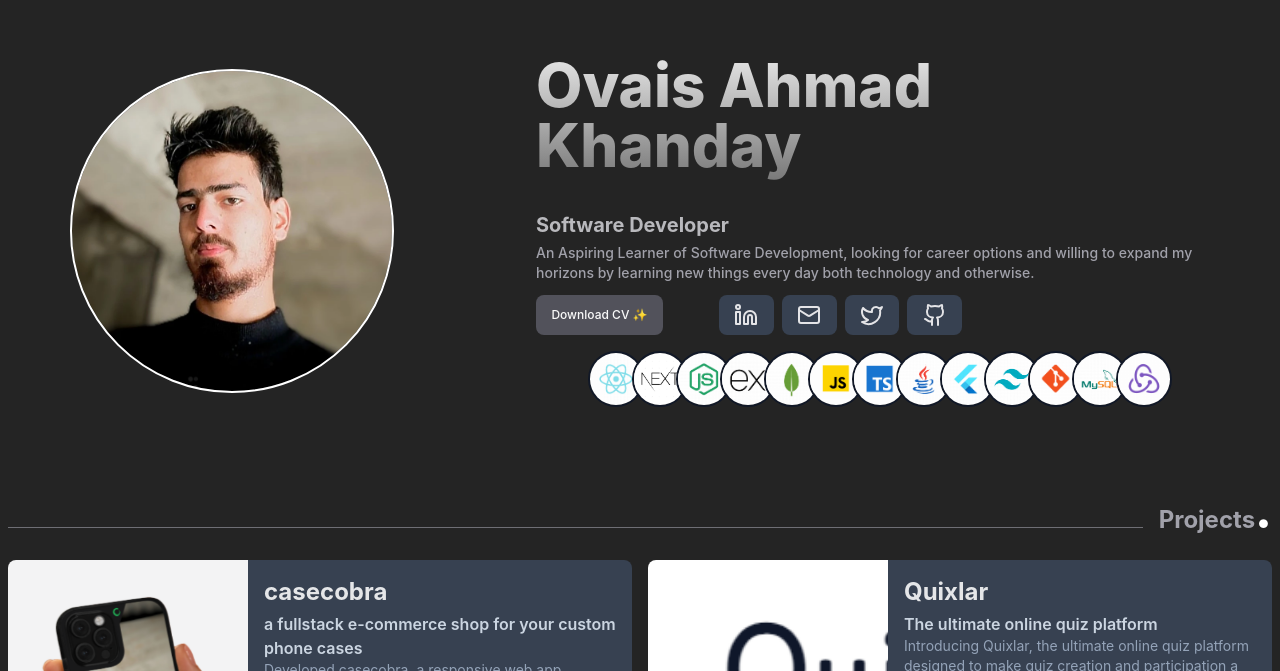
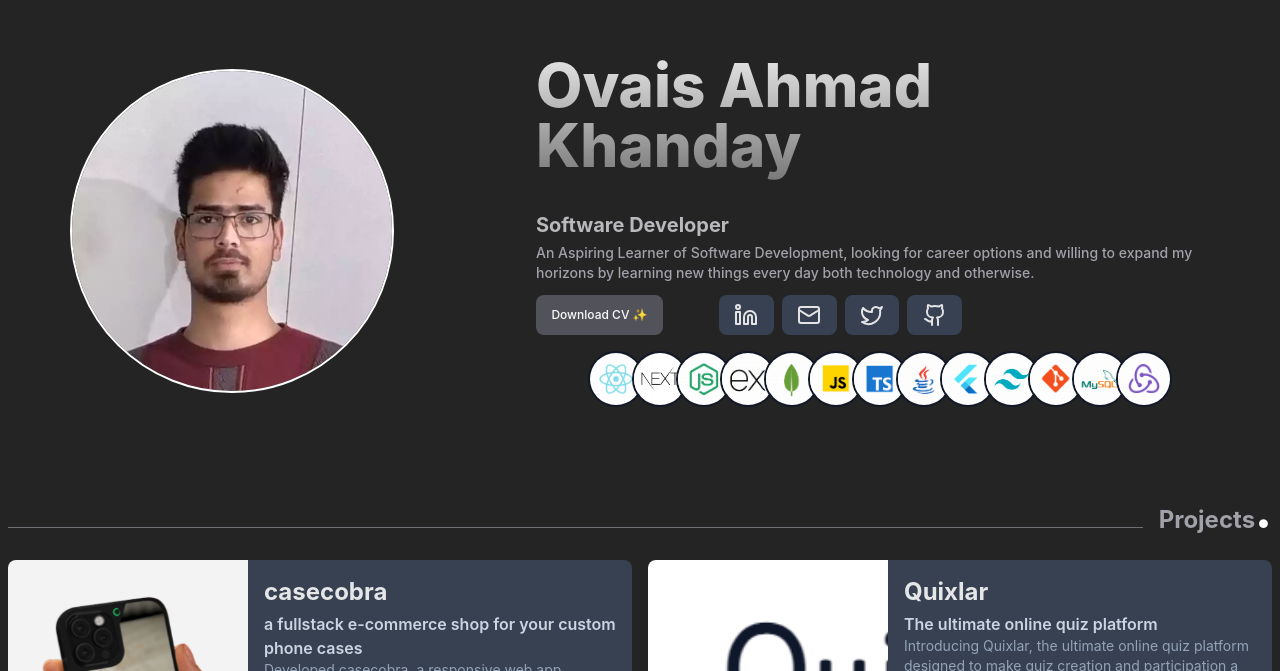
Before and after one commit to OvaisKhanday/portfolio, a React (Vite) app: page / in a window 1280 px wide. Shown: the part 129-800 px from the top of the page. Built offline with nearby package versions, Linux system fonts and the light colour scheme.

Commit message:
Update ProfilePicture.tsx

```diff
--- a/src/components/ProfilePicture.tsx
+++ b/src/components/ProfilePicture.tsx
@@ -24,7 +24,7 @@ const ProfilePicture: FC<ProfilePictureProps> = () => {
       animate={mainController}
       transition={{ duration: 1, delay: 0.25, ease: "linear" }}
     >
-      <img src='/photo square.webp' alt='Profile' className='w-full h-full object-cover transition duration-500 hover:scale-125' />
+      <img src='/photo.webp' alt='Profile' className='w-full h-full object-cover transition duration-500 hover:scale-125' />
     </motion.div>
   );
 };
```
